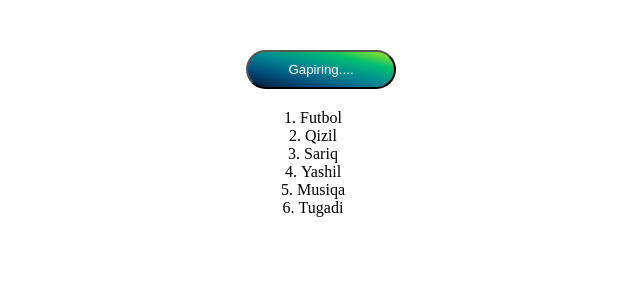
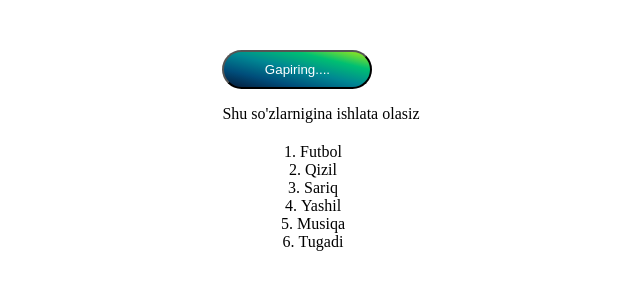
Before and after one commit to XudoyberdiyevDilshod/SpeechRecognition, a plain HTML site: page index.html in a window 1280 px wide. Shown: the whole page, without its empty margins (319-959 px from the left). Drawn offline with Linux system fonts and the light colour scheme.

Commit message:
webkitSpeechRecognition

```diff
--- a/index.html
+++ b/index.html
@@ -11,6 +11,7 @@
    <div class="container">
       <p class="text"></p>
       <button class="btn" type="submit">Gapiring....</button>
+      <p>Shu so'zlarnigina ishlata olasiz</p>
       <ol class="list">
          <li class="item">Futbol</li>
          <li class="item">Qizil</li>
```
